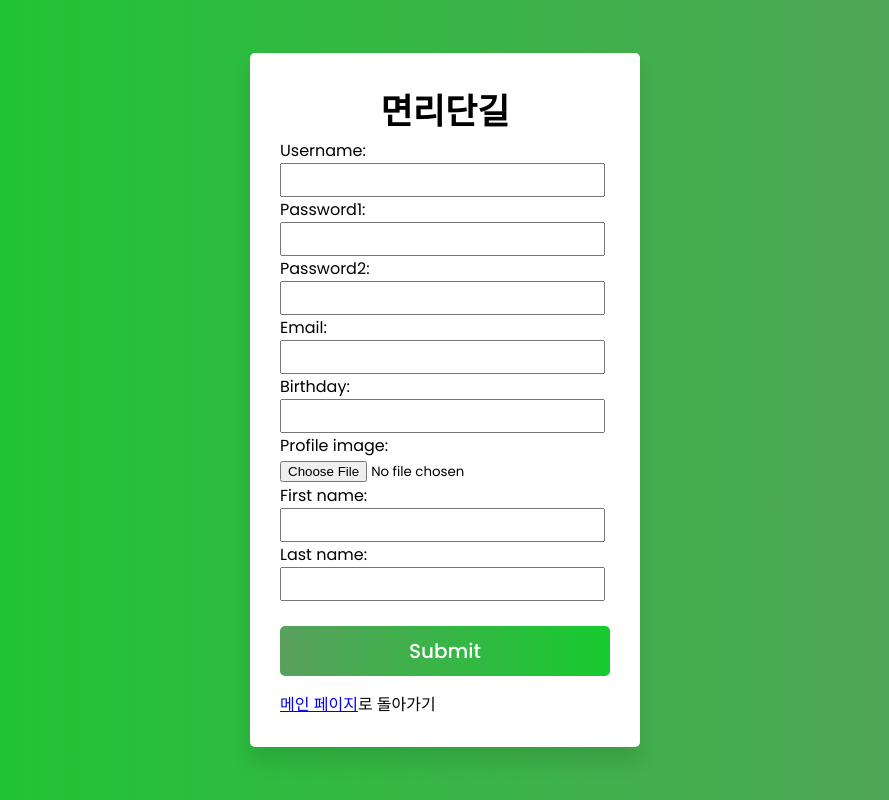
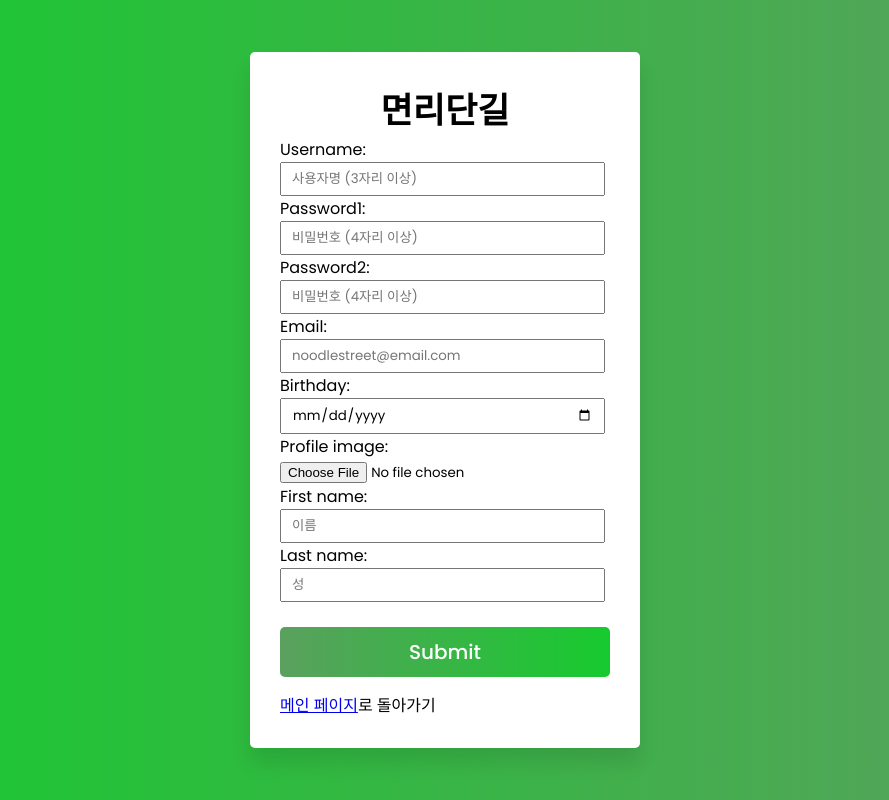
Before and after one commit to sangilhwang/noodle_street, a Django app: page /users/signup/ in a window 1280 px wide. Shown: the whole page, without its empty margins (195-1084 px from the left). Run offline with Django 5.2, Linux system fonts and the light colour scheme.

Commit message:
회원가입 기능 수정
- 회원 가입 시도 시 image파일을 encrypt하지 않던 문제 수정
- 회원 가입 form의 각 문항에 대한 placeholder 추가
- 회원 가입의 생년월일 입력 창을 DateInput 유형으로 변경

```diff
--- a/web/templates/users/signup.html
+++ b/web/templates/users/signup.html
@@ -61,7 +61,7 @@
                 </div>
             </div>
             <div class="form-container">
-                <form class="form-signin" method="POST">
+                <form class="form-signin" method="POST" enctype="multipart/form-data">
                     {% csrf_token %}
                     {{ form.as_p }}
                     <span class="hidden-text">__________</span>
--- a/web/users/forms.py
+++ b/web/users/forms.py
@@ -16,14 +16,31 @@ class LoginForm(forms.Form):
 
 # 회원가입 기능을 위한 form
 class SignupForm(forms.Form):
-    username = forms.CharField()
-    password1 = forms.CharField(widget=forms.PasswordInput)
-    password2 = forms.CharField(widget=forms.PasswordInput)
-    email = forms.EmailField()
-    birthday = forms.DateField()
+    username = forms.CharField(
+        widget=forms.TextInput(attrs = {"placeholder" : "사용자명 (3자리 이상)"}),
+    )
+
+    password1 = forms.CharField(
+        widget=forms.PasswordInput(attrs = {"placeholder" : "비밀번호 (4자리 이상)"}),
+    )
+
+    password2 = forms.CharField(
+        widget=forms.PasswordInput(attrs = {"placeholder" : "비밀번호 (4자리 이상)"})
+    )
+
+    email = forms.EmailField(
+        widget=forms.TextInput(attrs = {"placeholder" : "noodlestreet@email.com"})
+    )
+    birthday = forms.DateField(
+        widget=forms.DateInput(attrs={'type': 'date'})
+    )
     profile_image = forms.ImageField()
-    first_name = forms.CharField()
-    last_name = forms.CharField()
+    first_name = forms.CharField(
+        widget=forms.TextInput(attrs = {"placeholder" : "이름"})
+    )
+    last_name = forms.CharField(
+        widget=forms.TextInput(attrs = {"placeholder" : "성"})
+    )
 
     def clean_username(self):
         username = self.cleaned_data["username"]
```
